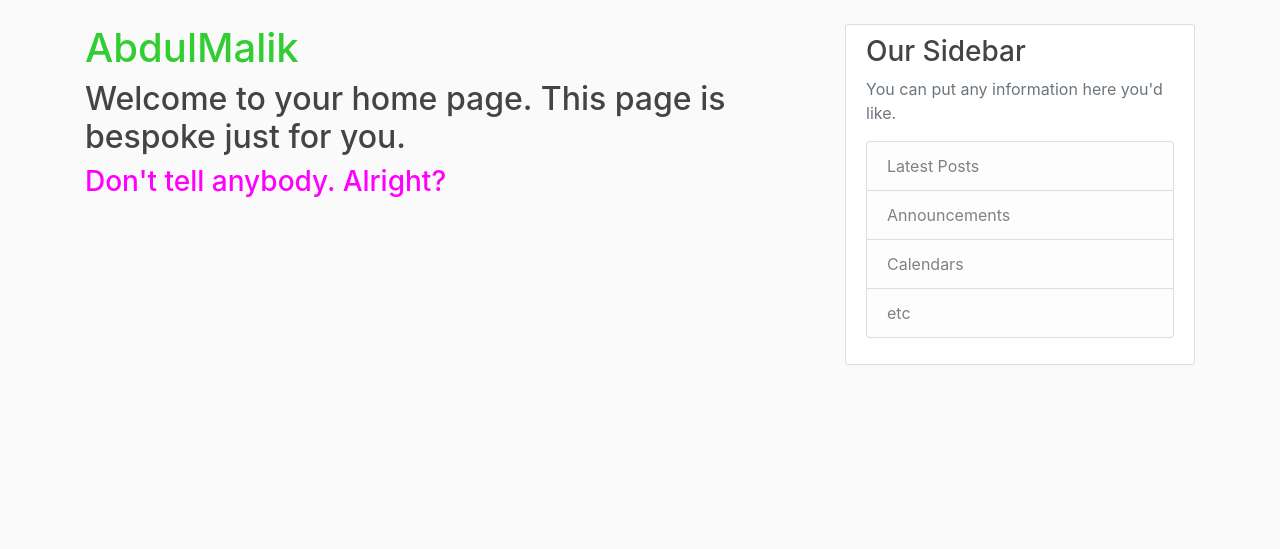
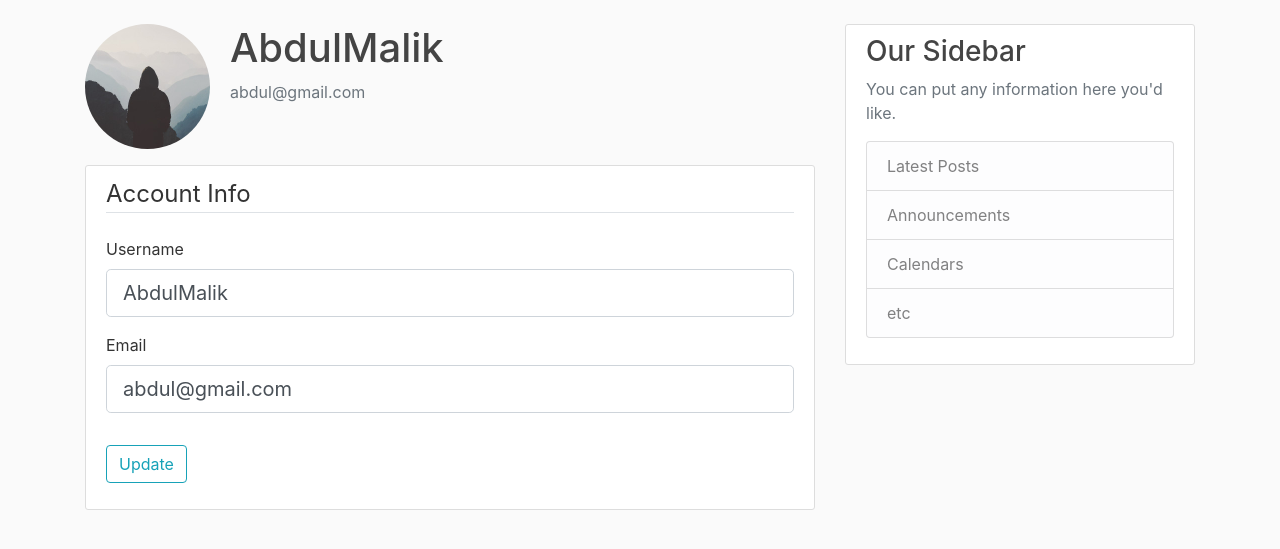
Before and after one commit to python-pro/FlaskProjects, a Flask app: page /account in a window 1280 px wide. Shown: the part 56-605 px from the top of the page. Run offline with Flask 2, Linux system fonts and the light colour scheme; a user stored in the database is signed in; some libraries are stand-ins or nearby versions.

Commit message:
User Account and Profile Picture

```diff
--- a/CoreysFlask/flaskblog/forms.py
+++ b/CoreysFlask/flaskblog/forms.py
@@ -1,4 +1,5 @@
 from flask_wtf import FlaskForm
+from flask_login import current_user
 from wtforms import StringField, PasswordField, SubmitField,BooleanField
 from wtforms.validators import DataRequired, Length,EqualTo, Email,ValidationError
 from flaskblog.models import User
@@ -32,3 +33,25 @@ class LoginForm(FlaskForm):
 	password=PasswordField("Your Password Here",validators=[DataRequired()])
 	remember=BooleanField('Remember Me')
 	submit=SubmitField('Login')
+
+
+
+class UpdateAccountForm(FlaskForm):
+	username = StringField('Username',
+                           validators=[DataRequired(), Length(min=2, max=20)])
+	email = StringField('Email',
+                        validators=[DataRequired(), Email()])
+
+	submit = SubmitField('Update')
+
+	def validate_username(self, username):
+		if username.data != current_user.username:
+			user = User.query.filter_by(username=username.data).first()
+			if user:
+				raise ValidationError('That username is taken. Please choose a different one.')
+
+	def validate_email(self, email):
+		if email.data != current_user.email:
+			user = User.query.filter_by(email=email.data).first()
+			if user:
+				raise ValidationError('That email is taken. Please choose a different one.')
--- a/CoreysFlask/flaskblog/routes.py
+++ b/CoreysFlask/flaskblog/routes.py
@@ -1,6 +1,6 @@
 from flask import render_template, url_for, flash, redirect,request
 from flaskblog import app,bcrypt,db
-from flaskblog.forms import RegistrationForm, LoginForm
+from flaskblog.forms import RegistrationForm, LoginForm, UpdateAccountForm
 from flaskblog.models import User, Post
 from flask_login import login_user,current_user,logout_user,login_required
 
@@ -80,8 +80,20 @@ def logout():
 
 
 
-@app.route("/account")
-@login_required
+@app.route("/account", methods=['GET', 'POST'])
+
 def account():
+    form=UpdateAccountForm()
+    if form.validate_on_submit():
+        current_user.username=form.username.data
+        current_user.email=form.email.data
+        db.session.commit()
+        flash("Your account has been successfully updated",'success')
+        return redirect(url_for('account'))
+    elif request.method=="GET":
+        form.username.data=current_user.username
+        form.email.data= current_user.email
 
-    return render_template('account.html',title='Account')
+    image_file = url_for('static', filename='profile_pics/' + current_user.image_file)
+    return render_template('account.html', title='Account',
+                           image_file=image_file,form=form)
--- a/CoreysFlask/flaskblog/templates/account.html
+++ b/CoreysFlask/flaskblog/templates/account.html
@@ -1,7 +1,54 @@
 {% extends "layout.html" %}
 {% block content %}
-    <h1 style="color: limegreen">{{current_user.username}}</h1>
 
-	<h2>Welcome to your home page. This page is bespoke just for you.</h2>
-	<h3 style="color: magenta">Don't tell anybody. Alright?</h3>
+      <div class="media">
+        <img class="rounded-circle account-img" src="{{ image_file }}">
+        <div class="media-body">
+          <h2 class="account-heading">{{ current_user.username }}</h2>
+          <p class="text-secondary">{{ current_user.email }}</p>
+        </div>
+      </div>
+      	<div class="content-section">
+    	<form method="POST",action="">
+    		{{form.hidden_tag()}}
+    		<fieldset class="form-group">
+    			<legend class="border-bottom mb-4">Account Info</legend>
+    			<div class="form-group">
+                    {{ form.username.label(class="form-control-label") }}
+
+                    {% if form.username.errors %}
+                        {{ form.username(class="form-control form-control-lg is-invalid") }}
+                        <div class="invalid-feedback">
+                            {% for error in form.username.errors %}
+                                <span>{{ error }}</span>
+                            {% endfor %}
+                        </div>
+                    {% else %}
+                        {{ form.username(class="form-control form-control-lg") }}
+                    {% endif %}
+                </div>
+
+    			<div class="form-group">
+                    {{ form.email.label(class="form-control-label") }}
+                    {% if form.email.errors %}
+                        {{ form.email(class="form-control form-control-lg is-invalid") }}
+                        <div class="invalid-feedback">
+                            {% for error in form.email.errors %}
+                                <span>{{ error }}</span>
+                            {% endfor %}
+                        </div>
+                    {% else %}
+                        {{ form.email(class="form-control form-control-lg") }}
+                    {% endif %}
+                </div>
+
+
+    		</fieldset>
+    		<div class="form-group">
+    			{{form.submit(class="btn btn-outline-info")}}
+    		</div>
+    	</form>
+    </div>
+
+
 {% endblock content %}
```
Also changed, not shown: CoreysFlask/flaskblog/static/profile_pics/default.jpg (added).
